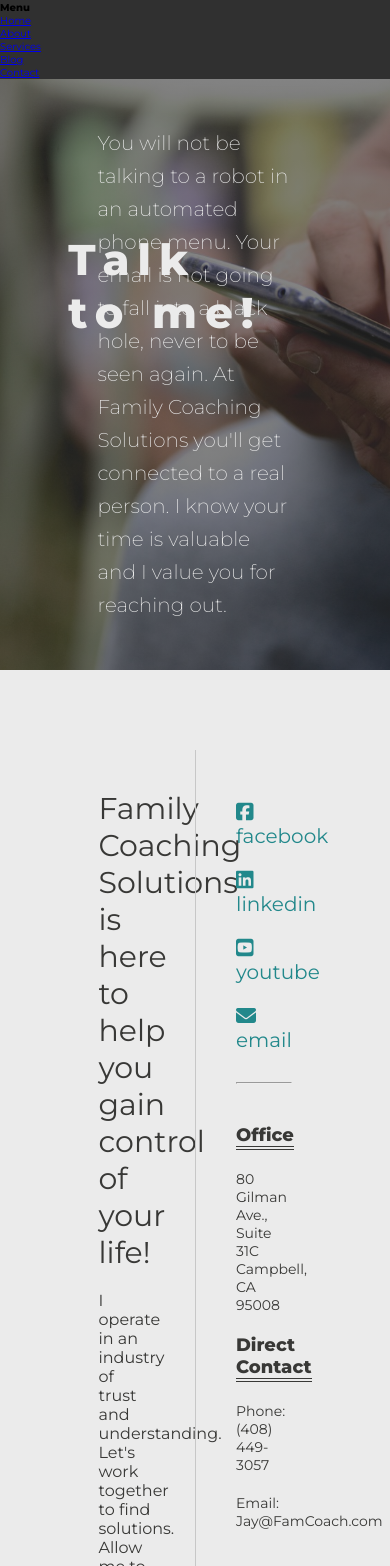
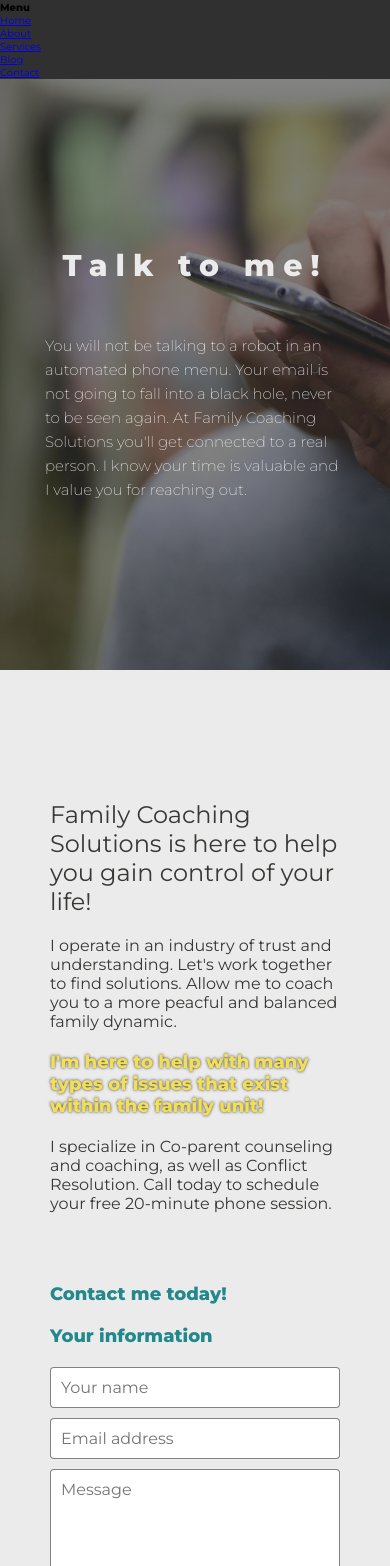
Before and after one commit to JaredAvila/family_coaching_solutions-react, a React app: page /contact in a window 390 px wide. Shown: the part 402-1968 px from the top of the page. Built offline with nearby package versions, Linux system fonts and the light colour scheme.

Commit message:
implemented responsive styles for contact component

```diff
--- a/src/Containers/Contact/Contact.module.css
+++ b/src/Containers/Contact/Contact.module.css
@@ -8,26 +8,23 @@
     background-repeat: no-repeat;
     background-attachment: fixed;
     height: 70vh;
-    position: relative;
+    display: flex;
+    flex-direction: column;
+    justify-content: center;
+    align-items: center;
 }
 
 .Header h1 {
-    position: absolute;
-    top: 35%;
-    left: 50%;
-    transform: translate(-65%, -50%);
     font-size: 4.3rem;
     letter-spacing: .8rem;
     color: #ebebeb;
+    margin-bottom: 50px;
 }
 
 .Header p {
-    position: absolute;
-    top: 50%;
-    left: 50%;
-    transform: translate(-50%, -50%);
     font-size: 2rem;
     font-weight: 200;
+    width: 700px;
     color: #ebebeb;
     line-height: 3.3rem;
 }
@@ -149,14 +146,59 @@
     background-repeat: no-repeat;
     background-position: center;
     background-color: #22888b;
-    position: relative;
+    display: flex;
+    justify-content: center;
+    align-items: center;
 }
 
 .End p {
-    position: absolute;
-    top: 50%;
-    left: 50%;
-    transform: translate(-50%, -50%);
     font-size: 3rem;
+    text-align: center;
     color: #f3de58;
+    width: 80%;
 }
+
+@media only screen and (max-width: 1200px) {
+    .Left, .Right {
+        width: 45%;
+        padding: 3rem;
+    }
+    .End p {
+        font-size: 2rem;
+    }
+}
+
+@media only screen and (max-width: 705px) {
+    .Header h1 {
+        font-size: 3.3rem;
+    }
+    .Header p {
+        font-size: 1.7rem;
+        line-height: 2.5rem;
+        width: 450px;
+    }
+    .End p {
+        width: 45%;
+    }
+}
+
+@media only screen and (max-width: 500px) {
+    .Header h1 {
+        font-size: 3rem;
+    }
+    .Header p {
+        font-size: 1.5rem;
+        line-height: 2.4rem;
+        width: 300px;
+    }
+    .Left, .Right {
+        width: 100%;
+        padding: 5rem;
+    }
+    .Left h1 {
+        font-size: 2.4rem;
+    }
+    .End p {
+        width: 90%;
+    }
+}
```
